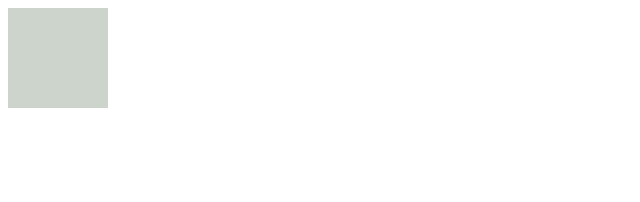
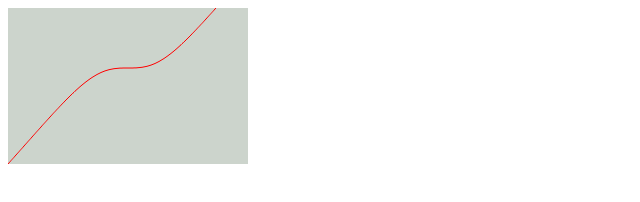
Before and after one commit to vladkolodka/graphics_lab1, a plain HTML site: page index.html in a window 1280 px wide. Shown: the whole page, without its empty margins (0-640 px from the left). Drawn offline with Linux system fonts and the light colour scheme.

Commit message:
TODO fix getY

```diff
--- a/index.html
+++ b/index.html
@@ -11,13 +11,12 @@
 <canvas id="graph"></canvas>
 
 <script>
-    var core = new Core();
-    core.scanValues();
+    var graph = new Graph('graph');
 
-    var graph = new Graph('graph');
-    graph.setSize(100, 100);
 
     graph.setBackground("#CCD4CC");
+    graph.print();
+    //console.log(graph.core.getGraphCords());
     //graph.test();
     //graph.setAxes(0, 500, "red");
 </script>
--- a/js/Core.js
+++ b/js/Core.js
@@ -4,23 +4,37 @@ function Core(){
     this.a = undefined;
 
     this.scanValues = function(){
-        this.x1 = -60;
-        this.x2 =  60;
-        this.a =   40;
+        this.x1 = -120;
+        this.x2 =  120;
+        this.a =   60;
 
         return !(this.a <= 0 || this.x2 >= this.x1);
 
     };
     this.getGraphCords = function () {
         var cords = [];
-        var offsetX = (this.x1 * -1) + 5;
+        var offsetX = (this.x1 * -1);
 
-        for (var i = this.x1; i <= this.x2; i++)
-            cords.push([i + offsetX, -this.getY(i) + this.a + 5]);
+        for (var i = this.x1; i <= this.x2; i++){
+            var y = this.getY(i);
+            cords.push([i + offsetX, -y + this.a]);
+            console.log(y + ' : ' + -y + this.a);
+        }
 
         return cords;
     };
     this.getY = function(x){
         return Number((Math.pow(x, 3) / (Math.pow(this.a, 2) + Math.pow(x, 2))).toFixed(1));
     };
+
+    this.getWidth = function (idents) {
+        return this.x2 - this.x1 + idents;
+    };
+    this.getHeight = function (idents) {
+        return this.a + Math.round(
+                Math.abs(
+                    Math.min(this.getY(this.x1), this.getY(this.x2))
+                )
+            ) + idents;
+    };
 }
--- a/js/Graph.js
+++ b/js/Graph.js
@@ -1,6 +1,15 @@
 function Graph(id){
     this.object = document.getElementById(id);
     this.graph = this.object.getContext('2d');
+    this.core = new Core();
+
+    this.init = function () {
+        this.core.scanValues();
+        this.setSize(this.core.getWidth(0), this.core.getHeight(0));
+    };
+    this.print = function(){
+        this.line(this.core.getGraphCords(), 1, "red");
+    };
 
     this.setSize = function(width, height){
         this.object.width = width;
@@ -44,4 +53,5 @@ function Graph(id){
         this.graph.strokeStyle = color;
         this.graph.stroke();
     };
+    this.init();
 }
```
